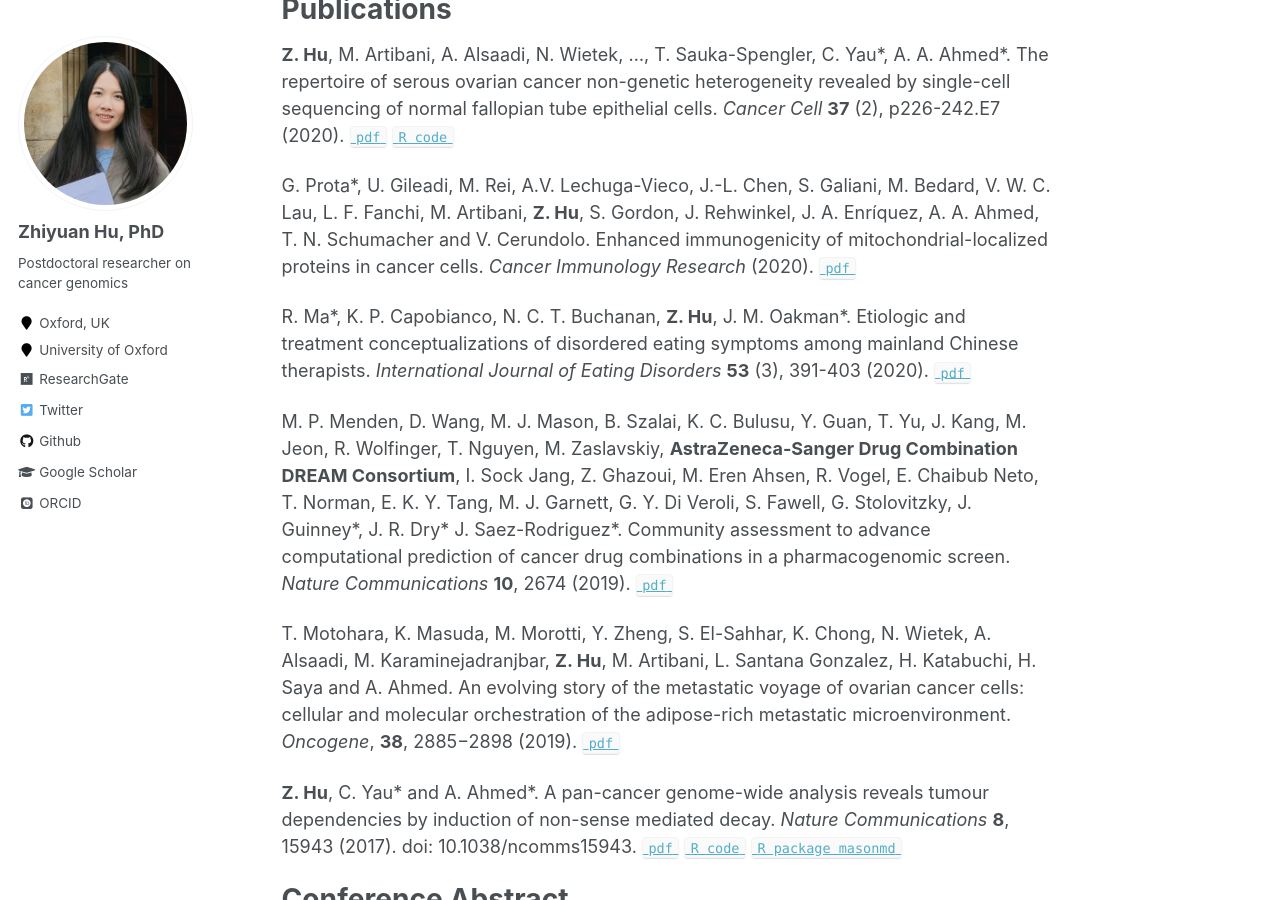
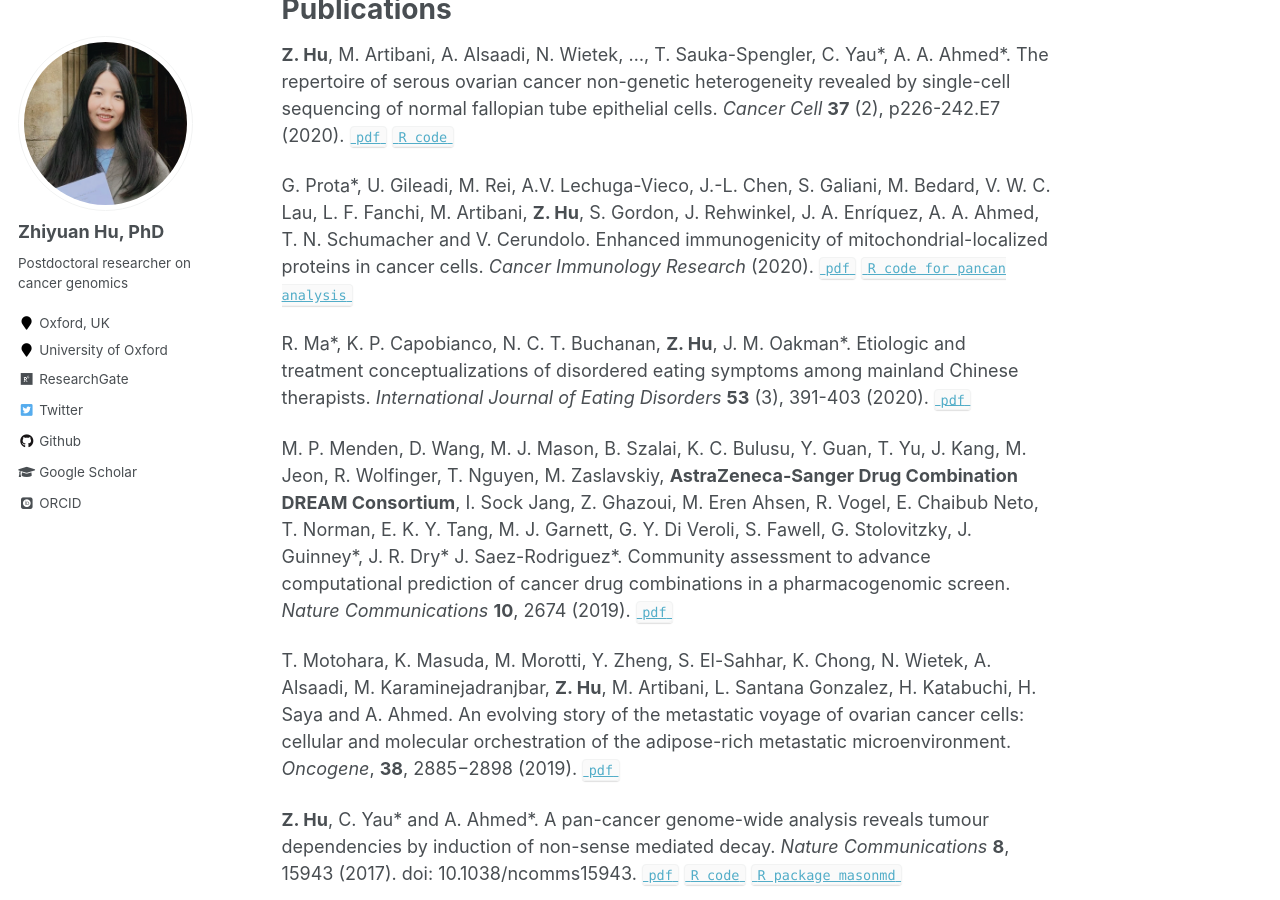
Before and after one commit to ZYBunnyHu/ZYBunnyHu.github.io, a Jekyll site: the page built from _pages/about.md, in a window 1280 px wide and 900 px high, scrolled down 504 px. Built offline with Jekyll 4.4.1, drawn with Linux system fonts in a browser that asks for light colours; some web fonts are replaced.

Commit message:
Update about.md

```diff
--- a/_pages/about.md
+++ b/_pages/about.md
@@ -25,7 +25,7 @@ __Z. Hu__, M. Artibani, A. Alsaadi, N. Wietek, ..., T. Sauka-Spengler, C. Yau\*,
 
 
 G. Prota\*, U. Gileadi, M. Rei, A.V. Lechuga-Vieco, J.-L. Chen, S. Galiani, M. Bedard, V. W. C. Lau, L. F. Fanchi, M. Artibani, __Z. Hu__, S. Gordon, J. Rehwinkel, J. A. Enríquez, A. A. Ahmed, T. N. Schumacher and V. Cerundolo. Enhanced immunogenicity of mitochondrial-localized proteins in cancer cells. *Cancer Immunology Research* (2020).
-[`pdf`](https://cancerimmunolres.aacrjournals.org/content/early/2020/03/19/2326-6066.CIR-19-0467.full-text.pdf)
+[`pdf`](https://cancerimmunolres.aacrjournals.org/content/early/2020/03/19/2326-6066.CIR-19-0467.full-text.pdf) [`R code for pancan analysis`](https://github.com/zhiyhu/mito-mut-pancan)
 
 
 R. Ma\*, K. P. Capobianco, N. C. T. Buchanan, __Z. Hu__, J. M. Oakman\*. Etiologic and treatment conceptualizations of disordered eating symptoms among mainland Chinese therapists. *International Journal of Eating Disorders* **53** (3), 391-403 (2020). [`pdf`](https://www.researchgate.net/profile/Nicole_Buchanan/publication/337486748_Etiologic_and_treatment_conceptualizations_of_disordered_eating_symptoms_among_mainland_Chinese_therapists/links/5ddc1d2e299bf10c5a333d2e/Etiologic-and-treatment-conceptualizations-of-disordered-eating-symptoms-among-mainland-Chinese-therapists.pdf)
```
